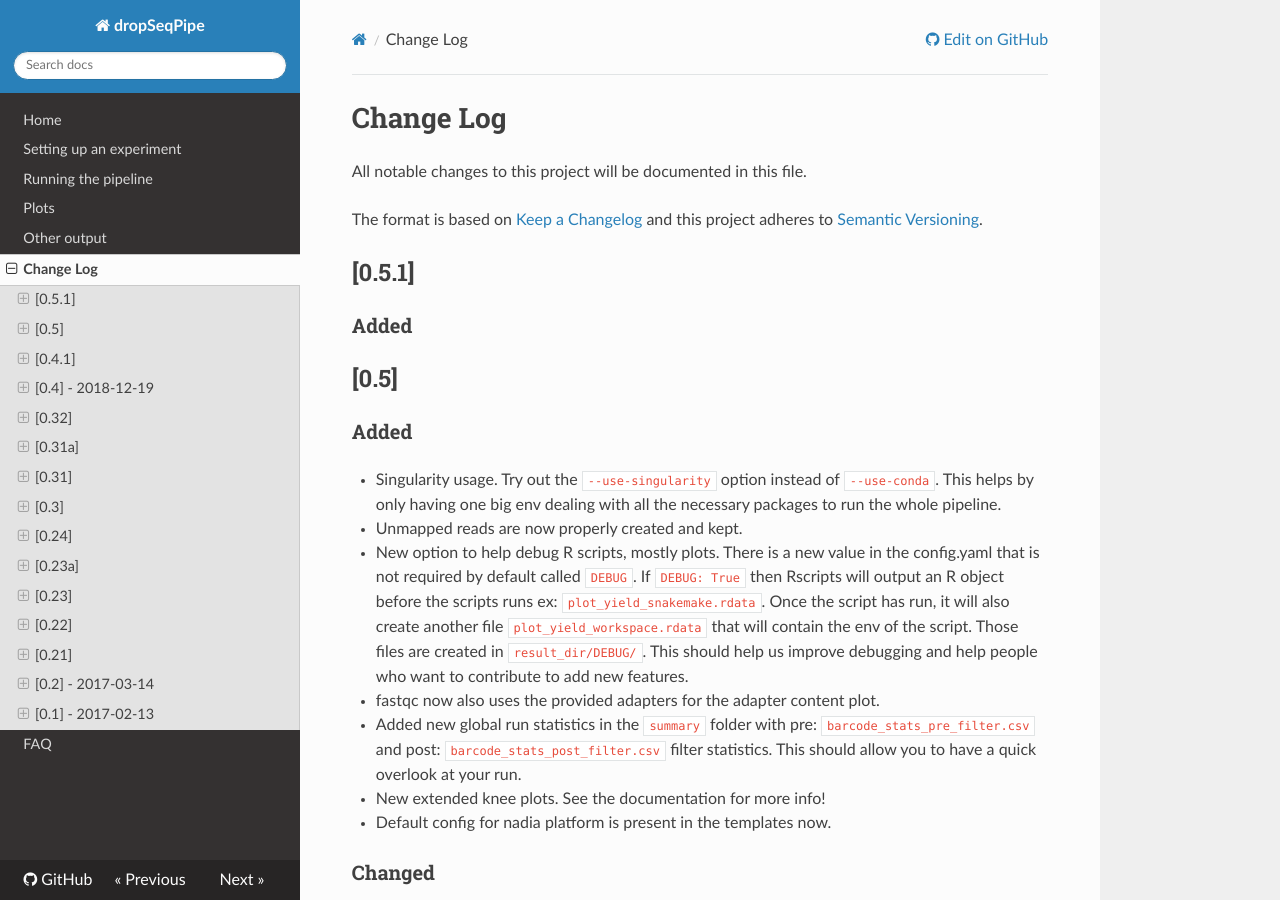
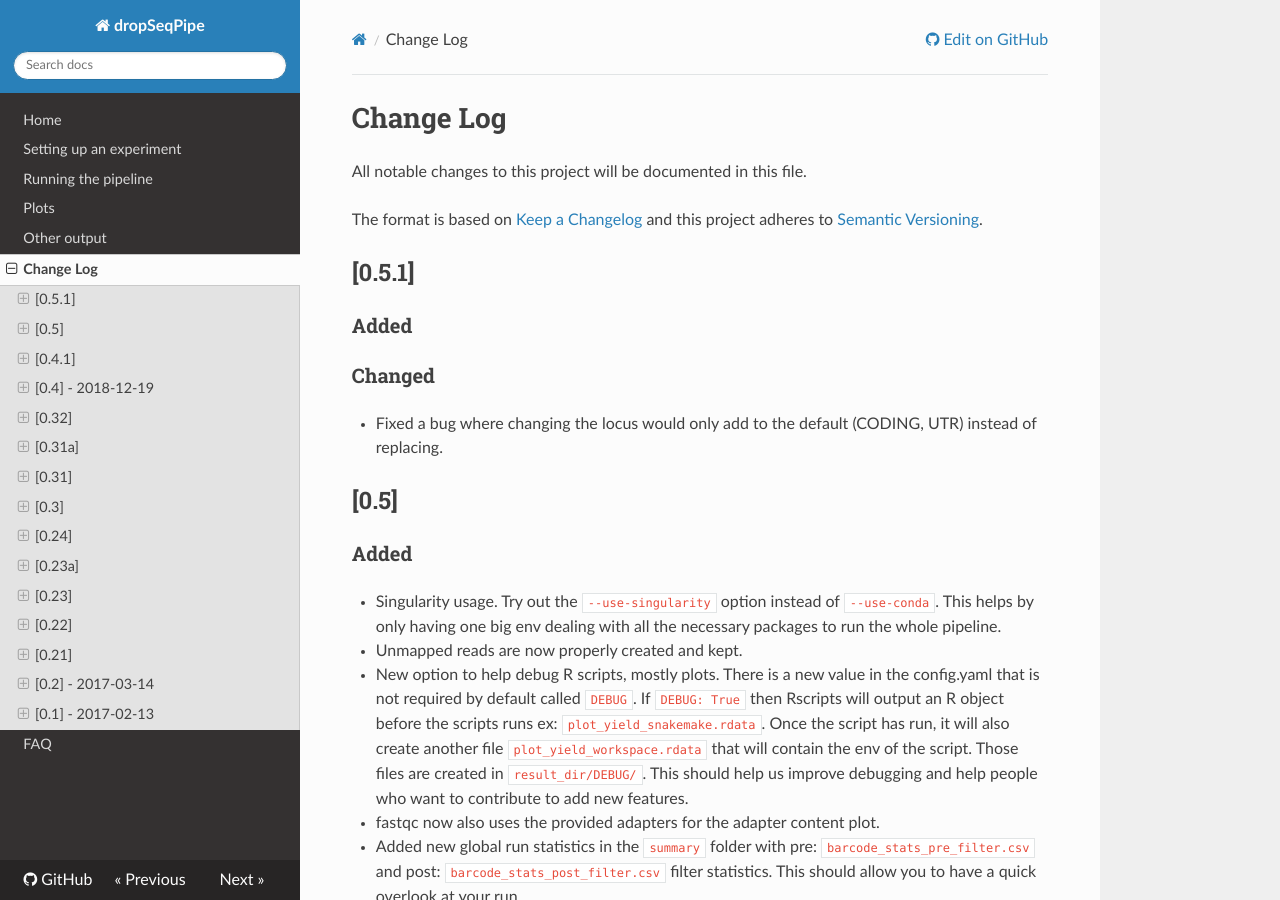
Before and after one commit to Hoohm/dropSeqPipe, an MkDocs documentation site: the page built from docs/docs/CHANGELOG.md, in a window 1280 px wide and 900 px high. Built offline with MkDocs 1.6.1, drawn with Linux system fonts in a browser that asks for light colours; nearby versions of some CDN libraries.

Commit message:
fixed LOCUS bug

```diff
--- a/docs/docs/CHANGELOG.md
+++ b/docs/docs/CHANGELOG.md
@@ -7,6 +7,8 @@ and this project adheres to [Semantic Versioning](http://semver.org/).
 ## [0.5.1]
 ### Added
 
+### Changed
+- Fixed a bug where changing the locus would only add to the default (CODING, UTR) instead of replacing.
 
 
 ## [0.5]
```
Also changed, not shown: 2 other files.
